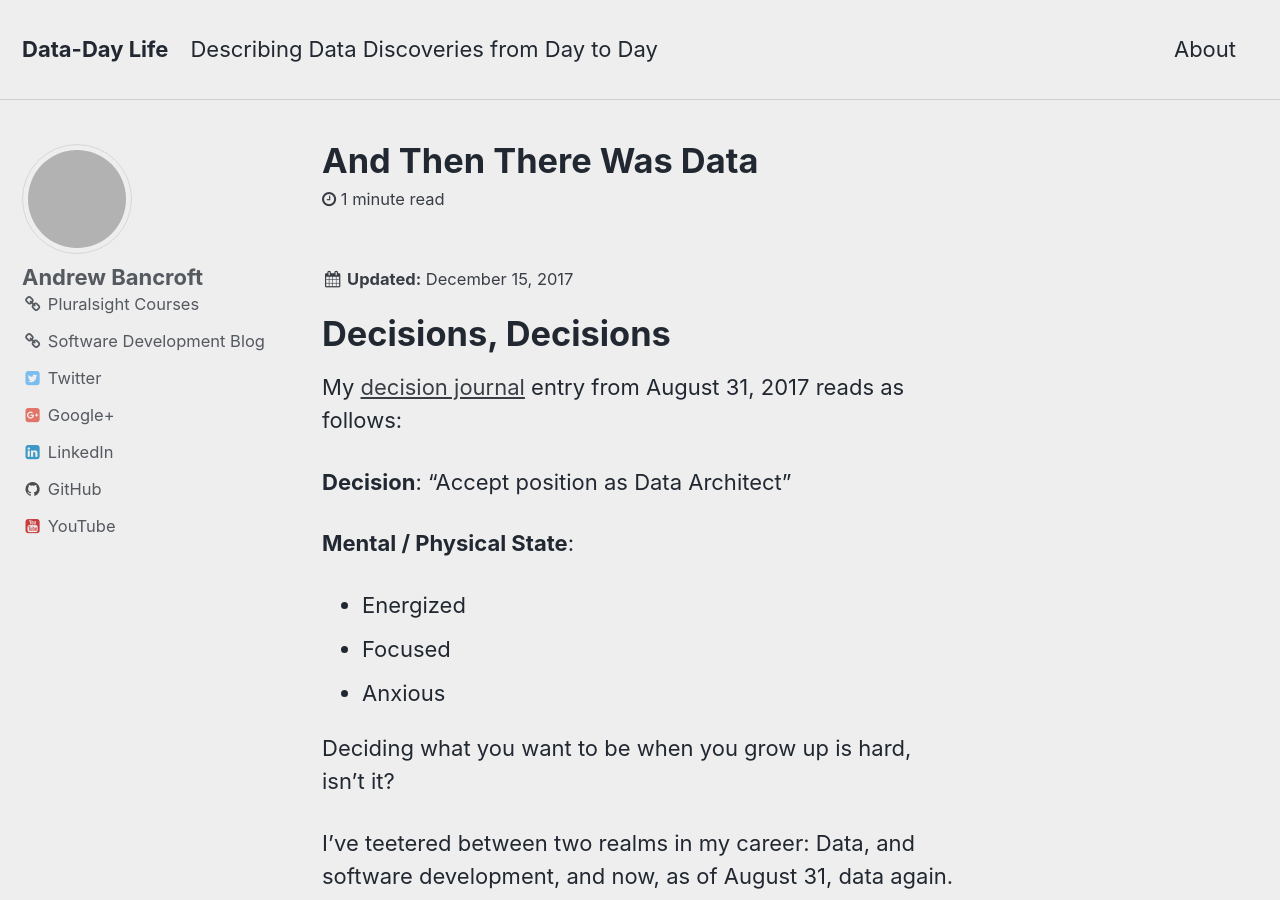
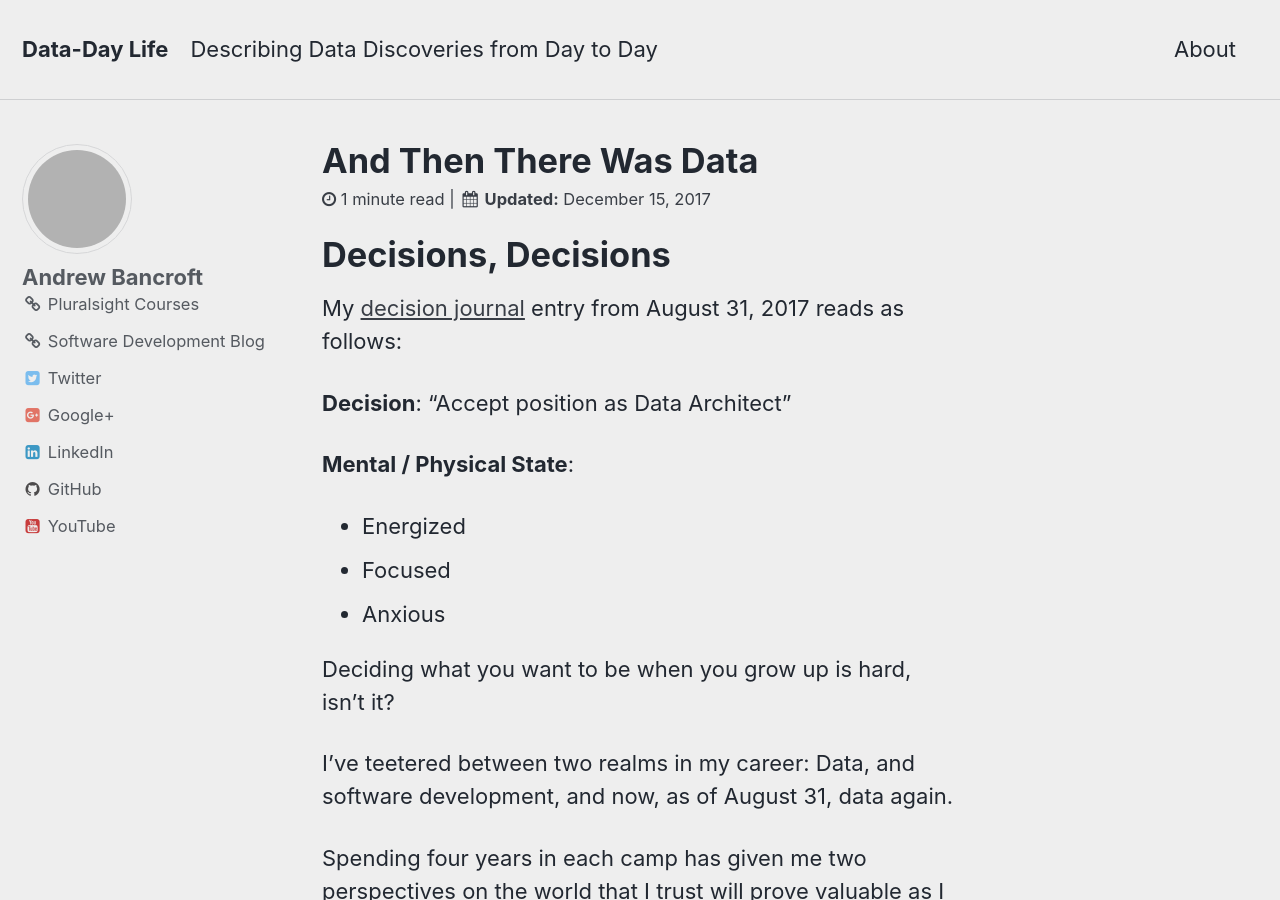
Before and after one commit to andrewcbancroft/datadaylife-blog, a Jekyll site: the page built from _posts/2017-12-15-and-then-there-was-data.md, in a window 1280 px wide and 900 px high. Built offline with Jekyll 4.4.1, drawn with Linux system fonts in a browser that asks for light colours; comment, search, counter and statistics services are not loaded; grey boxes are pictures that could not be loaded.

Commit message:
Update single.html

```diff
--- a/_layouts/single.html
+++ b/_layouts/single.html
@@ -28,12 +28,14 @@
         <header>
           {% if page.title %}<h1 class="page__title" itemprop="headline">{{ page.title | markdownify | remove: "<p>" | remove: "</p>" }}</h1>{% endif %}
           {% if page.read_time %}
-            <p class="page__meta"><i class="fa fa-clock-o" aria-hidden="true"></i> {% include read-time.html %}</p>
-          {% if page.last_modified_at %}
-          <p class="page__meta"><strong><i class="fa fa-fw fa-calendar" aria-hidden="true"></i> {{ site.data.ui-text[site.locale].date_label | default: "Updated:" }}</strong> <time datetime="{{ page.last_modified_at | date: "%Y-%m-%d" }}">{{ page.last_modified_at | date: "%B %d, %Y" }}</time></p>
-        {% elsif page.date %}
-          <p class="page__meta"><strong><i class="fa fa-fw fa-calendar" aria-hidden="true"></i> {{ site.data.ui-text[site.locale].date_label | default: "Updated:" }}</strong> <time datetime="{{ page.date | date_to_xmlschema }}">{{ page.date | date: "%B %d, %Y" }}</time></p>
-        {% endif %}
+            <p class="page__meta">
+              <i class="fa fa-clock-o" aria-hidden="true"></i> {% include read-time.html %} |
+              {% if page.last_modified_at %}
+                <span><strong><i class="fa fa-fw fa-calendar" aria-hidden="true"></i> {{ site.data.ui-text[site.locale].date_label | default: "Updated:" }}</strong> <time datetime="{{ page.last_modified_at | date: "%Y-%m-%d" }}">{{ page.last_modified_at | date: "%B %d, %Y" }}</time></span>
+              {% elsif page.date %}
+                <span><strong><i class="fa fa-fw fa-calendar" aria-hidden="true"></i> {{ site.data.ui-text[site.locale].date_label | default: "Updated:" }}</strong> <time datetime="{{ page.date | date_to_xmlschema }}">{{ page.date | date: "%B %d, %Y" }}</time></span>
+              {% endif %}
+          </p>
           {% endif %}
         </header>
       {% endunless %}
```
